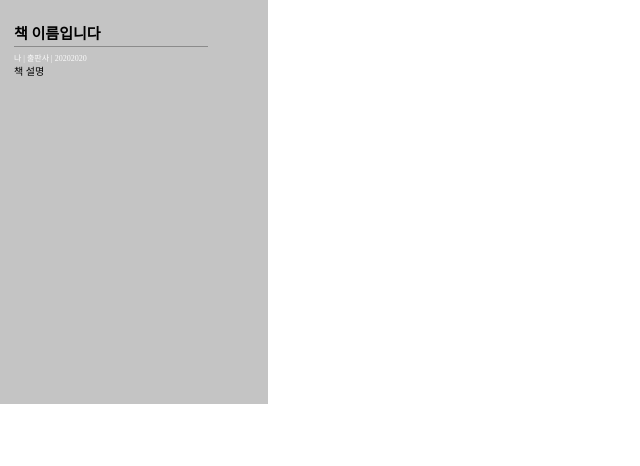
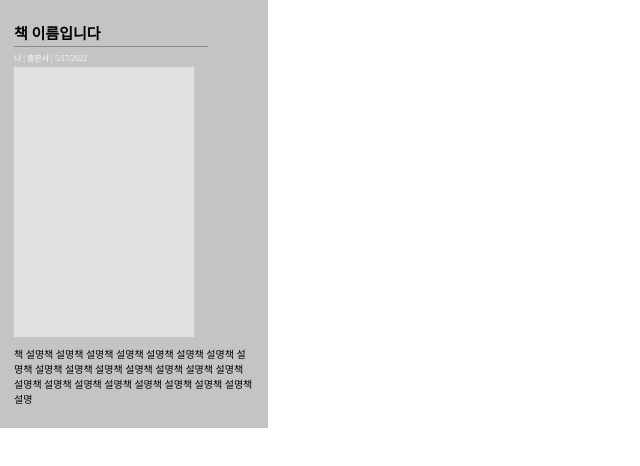
Before and after one commit to kucc/DEPRECIATED_OFFICIAL_kucc.library.service, a React (Create React App) app: page /#/ in a window 1280 px wide. Shown: the top 466 px of the page, without its empty margins (0-640 px from the left). Built offline with nearby package versions, Linux system fonts and the light colour scheme.

Commit message:
feat: book 컴포넌트 완성

```diff
--- a/package.json
+++ b/package.json
@@ -57,6 +57,7 @@
     "eslint-plugin-react": "^7.29.4",
     "eslint-plugin-react-hooks": "^4.5.0",
     "prettier": "^2.6.2",
-    "webpack": "^5.72.0"
+    "webpack": "^5.72.0",
+    "yarn": "^1.22.18"
   }
 }
--- a/src/components/Book/index.js
+++ b/src/components/Book/index.js
@@ -1,4 +1,6 @@
 import React from 'react';
+
+import PropTypes from 'prop-types';
 
 import {
   StyledBookContainer,
@@ -6,6 +8,7 @@ import {
   StyledBookInfo,
   StyledBookTitle,
   StyledHorizontalLine,
+  StyledImgContainer,
 } from './style';
 
 export const Book = ({
@@ -16,14 +19,29 @@ export const Book = ({
   bookCover,
   desc,
 }) => {
+  const onClick = () => {
+    window.location.href = '/#';
+  };
   return (
-    <StyledBookContainer>
+    <StyledBookContainer onClick={onClick}>
       <StyledBookTitle>{title}</StyledBookTitle>
       <StyledHorizontalLine />
       <StyledBookInfo>
-        {author + ' | ' + publisher + ' | ' + pubDate}
+        {author + ' | ' + publisher + ' | ' + pubDate.toLocaleDateString()}
       </StyledBookInfo>
+      <StyledImgContainer>
+        <img src={bookCover} />
+      </StyledImgContainer>
       <StyledBookDesc>{desc}</StyledBookDesc>
     </StyledBookContainer>
   );
 };
+
+Book.propTypes = {
+  title: PropTypes.string,
+  author: PropTypes.string,
+  publisher: PropTypes.string,
+  pubDate: PropTypes.instanceOf(Date),
+  bookCover: PropTypes.string,
+  desc: PropTypes.string,
+};
--- a/src/components/Book/style.js
+++ b/src/components/Book/style.js
@@ -1,10 +1,13 @@
 import styled from 'styled-components';
 
 export const StyledBookContainer = styled.div`
+  display: flex;
+  flex-direction: column;
   width: 240px;
-  height: 360px;
+  height: 384px;
   background-color: #c4c4c4;
   padding: 22px 14px;
+  cursor: pointer;
 `;
 
 export const StyledBookTitle = styled.div`
@@ -13,12 +16,14 @@ export const StyledBookTitle = styled.div`
 `;
 
 export const StyledBookDesc = styled.div`
+  margin-top: 5px;
   font-size: 10px;
 `;
 
 export const StyledBookInfo = styled.div`
   color: #fbfbfb;
   font-size: 8px;
+  font-weight: 400;
 `;
 
 export const StyledHorizontalLine = styled.div`
@@ -27,3 +32,10 @@ export const StyledHorizontalLine = styled.div`
   margin-top: 3px;
   margin-bottom: 5px;
 `;
+
+export const StyledImgContainer = styled.div`
+  width: 180px;
+  height: 288px;
+  background-color: #e1e1e1;
+  margin: 4px 0px;
+`;
--- a/src/components/Router.js
+++ b/src/components/Router.js
@@ -1,8 +1,6 @@
 import { Route, HashRouter as Router, Routes } from 'react-router-dom';
 
 import { Book } from './Book';
-import { Footer } from './Footer';
-import { Header } from './Header';
 
 const AppRouter = () => {
   return (
@@ -14,9 +12,9 @@ const AppRouter = () => {
             <Book
               title='책 이름입니다'
               author='나'
-              desc='책 설명'
+              desc='책 설명책 설명책 설명책 설명책 설명책 설명책 설명책 설명책 설명책 설명책 설명책 설명책 설명책 설명책 설명책 설명책 설명책 설명책 설명책 설명책 설명책 설명책 설명책 설명'
               publisher='출판사'
-              pubDate='20202020'
+              pubDate={new Date()}
             />
           }
         />
```
Also changed, not shown: 2 other files (tests, documents, lock files or other folders).
